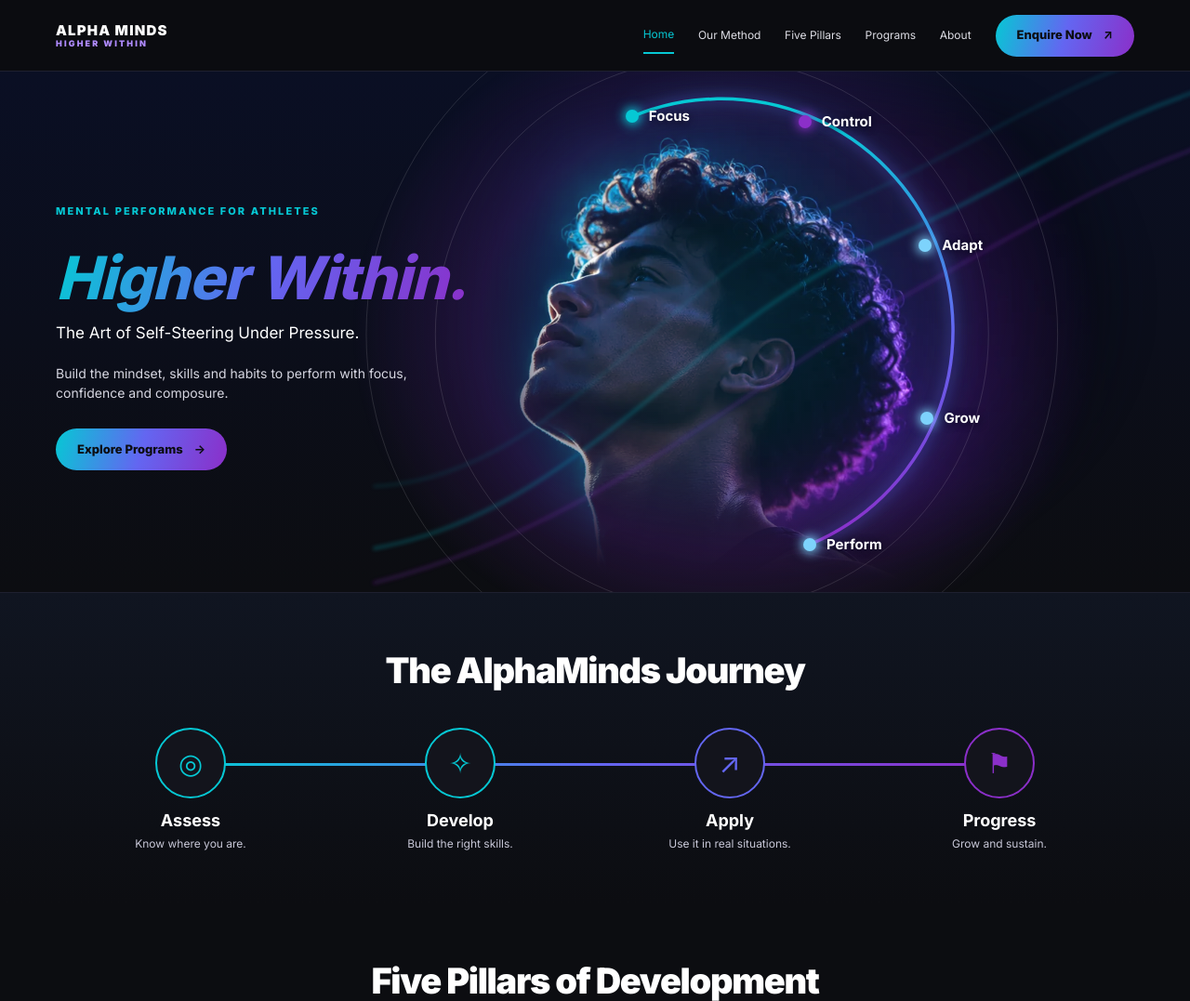
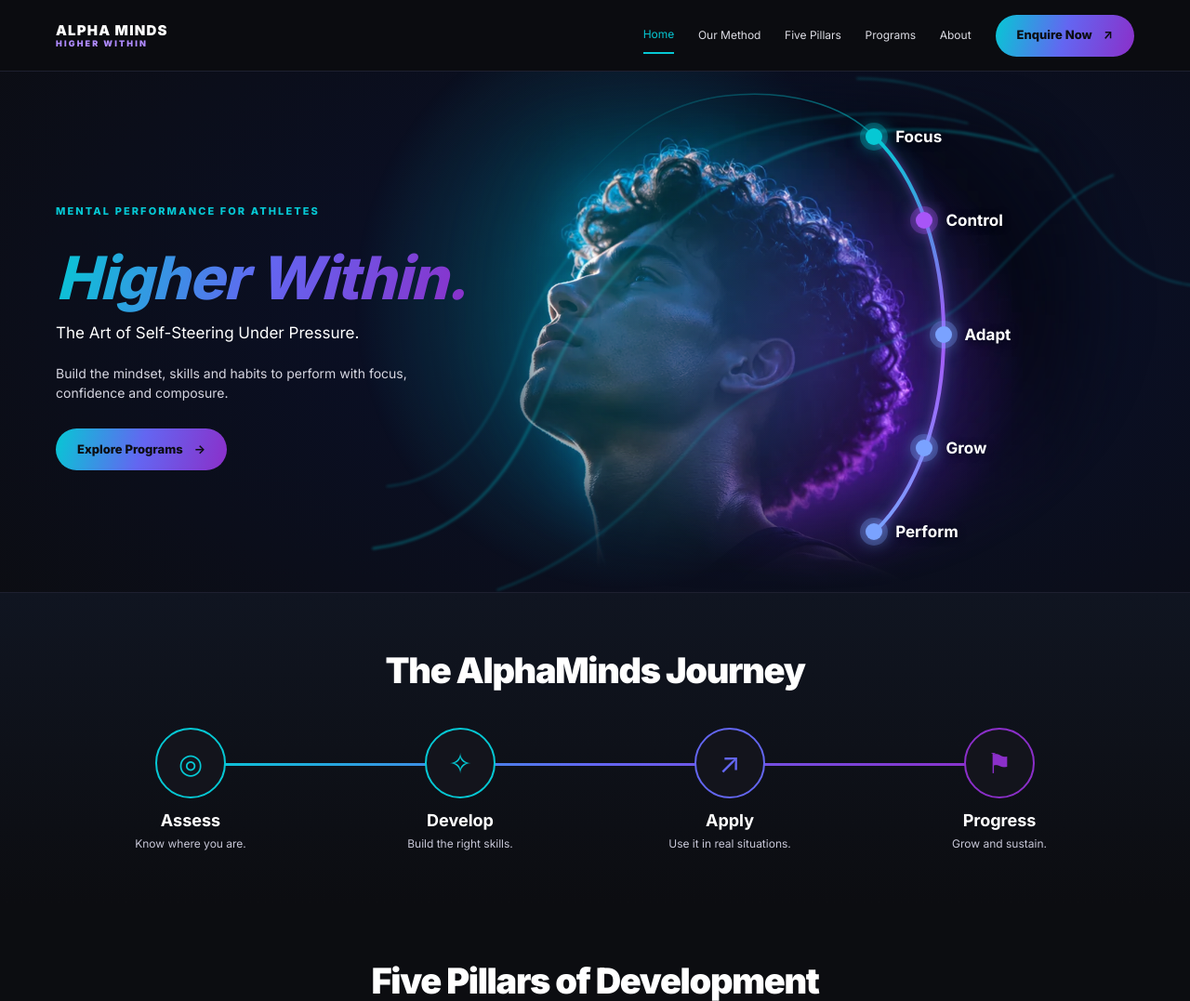
Before and after one commit to ajaypudiyokkada/alphaminds, a Django app: page / in a window 1280 px wide. Shown: the top 1077 px of the page at 93% size. Run offline with Django 5.2, Linux system fonts and the light colour scheme; parts of the project's set-up code (start-up, migrations or seed data) failed here and were passed over.

Commit message:
feat(landing): refine hero - right-hand arc with dot column, dual glows, curved swirls
Co-Authored-By: Claude Sonnet 5.5 <noreply@anthropic.com>

```diff
--- a/backend/core/static/landing/css/overrides.css
+++ b/backend/core/static/landing/css/overrides.css
@@ -7,7 +7,7 @@
 .hero {
   position: relative;
   min-height: 560px;
-  background: linear-gradient(180deg, #0a0f24 0%, #0c0d11 100%);
+  background: radial-gradient(ellipse 85% 95% at 62% 45%, #0a0f24 35%, #0c0d11 100%);
 }
 .hero-grid {
   display: block;
@@ -56,16 +56,16 @@
   isolation: isolate;
 }
 
-/* Soft glow behind the head: teal/blue core into violet at the edges. */
+/* Two large, soft glows (box is 160% x 150% of the stage, so no hard edges):
+   teal-cyan behind the face (left/front), violet behind the back of the head. */
 .hero-glow {
   position: absolute;
   inset: -25% -30% -25% -30%;
   background:
-    radial-gradient(ellipse 42% 58% at 44% 50%,
-      rgba(14, 79, 110, .45) 0%,
-      rgba(14, 79, 110, .30) 22%,
-      rgba(75, 29, 122, .35) 48%,
-      rgba(75, 29, 122, 0) 72%);
+    radial-gradient(ellipse 31% 53% at 35.6% 46%,
+      rgba(10, 165, 192, .40) 0%, rgba(10, 165, 192, .18) 40%, rgba(10, 165, 192, 0) 70%),
+    radial-gradient(ellipse 24% 43% at 51.3% 52.7%,
+      rgba(124, 58, 237, .35) 0%, rgba(124, 58, 237, .16) 42%, rgba(124, 58, 237, 0) 70%);
   z-index: 0;
 }
 
@@ -106,10 +106,11 @@
 }
 
 /* Arc + dots */
-.hero-arc {
-  z-index: 3;
-  filter: drop-shadow(0 0 7px rgba(99, 102, 241, .75)) drop-shadow(0 0 16px rgba(6, 200, 212, .35));
+.hero-arc { z-index: 3; }
+.hero-arc .arc-main {
+  filter: drop-shadow(0 0 6px rgba(168, 85, 247, .6)) drop-shadow(0 0 14px rgba(6, 200, 212, .35));
 }
+.hero-arc .arc-top { opacity: .9; }
 .hero-dots {
   position: absolute;
   inset: 0;
@@ -127,28 +128,29 @@
 }
 .hero-dots .dot i {
   position: absolute;
-  width: 14px;
-  height: 14px;
-  left: -7px;
-  top: -7px;
+  width: 18px;
+  height: 18px;
+  left: -9px;
+  top: -9px;
   border-radius: 50%;
-  background: var(--dot, #7dd3fc);
-  box-shadow: 0 0 12px 2px var(--dot, #7dd3fc);
+  background: rgb(var(--dot));
+  box-shadow: 0 0 0 6px rgba(var(--dot), .28), 0 0 18px 4px rgba(var(--dot), .45);
 }
 .hero-dots .dot span {
   position: absolute;
-  left: 18px;
+  left: 23px;            /* 9px dot radius + 14px gap */
   top: 0;
   transform: translateY(-50%);
   color: #fff;
-  font-size: 15px;
+  font-size: 17px;
   font-weight: 600;
+  line-height: 1;
   white-space: nowrap;
-  text-shadow: 0 1px 8px rgba(5, 8, 20, .8);
+  text-shadow: 0 1px 8px rgba(5, 8, 20, .85);
 }
-.dot-cyan   { --dot: #06c8d4; }
-.dot-violet { --dot: #8b2fc9; }
-.dot-blue   { --dot: #7dd3fc; }
+.dot-cyan   { --dot: 6, 200, 212; }
+.dot-violet { --dot: 168, 85, 247; }
+.dot-blue   { --dot: 122, 162, 255; }
 
 /* ── Narrower desktops / tablets: stage sized by width, centred vertically ── */
 @media (max-width: 1100px) {
@@ -187,6 +189,6 @@
     width: 100%;
     height: auto;
   }
-  .hero-dots .dot i { width: 10px; height: 10px; left: -5px; top: -5px; box-shadow: 0 0 8px 1px var(--dot); }
-  .hero-dots .dot span { left: 13px; font-size: 11px; }
+  .hero-dots .dot i { width: 11px; height: 11px; left: -5.5px; top: -5.5px; box-shadow: 0 0 0 3px rgba(var(--dot), .28), 0 0 10px 2px rgba(var(--dot), .45); }
+  .hero-dots .dot span { left: 14px; font-size: 12px; }
 }
--- a/backend/templates/landing/index.html
+++ b/backend/templates/landing/index.html
@@ -75,16 +75,13 @@
 
           <svg class="hero-fx" viewBox="0 100 1122 753" preserveAspectRatio="none" aria-hidden="true">
             <defs>
-              <filter id="fx-blur" x="-20%" y="-20%" width="140%" height="140%"><feGaussianBlur stdDeviation="3"/></filter>
+              <filter id="fx-blur" x="-20%" y="-20%" width="140%" height="140%"><feGaussianBlur stdDeviation="2.2"/></filter>
             </defs>
-            <g fill="none" filter="url(#fx-blur)" vector-effect="non-scaling-stroke">
-              <path d="M -60 790 C 230 740 400 470 650 360 S 980 170 1190 110" stroke="#06c8d4" stroke-opacity=".32" stroke-width="3" vector-effect="non-scaling-stroke"/>
-              <path d="M -60 840 C 260 760 470 560 700 430 S 1010 250 1190 190" stroke="#8b2fc9" stroke-opacity=".30" stroke-width="3" vector-effect="non-scaling-stroke"/>
-              <path d="M -60 700 C 200 690 360 400 600 300 S 920 110 1190 40" stroke="#06c8d4" stroke-opacity=".20" stroke-width="2" vector-effect="non-scaling-stroke"/>
-            </g>
-            <g fill="none" stroke="#fff" stroke-opacity=".12">
-              <circle cx="430" cy="480" r="400" vector-effect="non-scaling-stroke" stroke-width="1"/>
-              <circle cx="430" cy="480" r="500" vector-effect="non-scaling-stroke" stroke-width="1"/>
+            <g fill="none" stroke="#06c8d4" stroke-linecap="round" filter="url(#fx-blur)">
+              <path d="M -60 790 C 90 770 150 660 190 560 C 235 440 330 330 470 250 C 600 175 760 165 900 215" stroke-opacity=".42" stroke-width="2.2" vector-effect="non-scaling-stroke"/>
+              <path d="M -40 700 C 70 690 120 590 150 500 C 190 380 300 260 450 200 C 560 158 700 150 800 175" stroke-opacity=".30" stroke-width="1.6" vector-effect="non-scaling-stroke"/>
+              <path d="M 120 850 C 260 800 350 700 420 620 C 520 510 700 520 800 430 C 880 355 930 280 1010 250" stroke-opacity=".30" stroke-width="1.8" vector-effect="non-scaling-stroke"/>
+              <path d="M 640 110 C 760 110 880 170 940 260 C 1000 350 1040 400 1130 410" stroke-opacity=".34" stroke-width="1.6" vector-effect="non-scaling-stroke"/>
             </g>
           </svg>
 
@@ -95,22 +92,32 @@
 
           <svg class="hero-arc" viewBox="0 100 1122 753" preserveAspectRatio="none" aria-hidden="true">
             <defs>
-              <linearGradient id="arc-grad" gradientUnits="userSpaceOnUse" x1="0" y1="165" x2="0" y2="784">
+              <linearGradient id="arc-grad" gradientUnits="userSpaceOnUse" x1="0" y1="194" x2="0" y2="766">
                 <stop offset="0" stop-color="#06c8d4"/>
-                <stop offset=".5" stop-color="#6366f1"/>
-                <stop offset="1" stop-color="#8b2fc9"/>
+                <stop offset=".5" stop-color="#a855f7"/>
+                <stop offset="1" stop-color="#7aa2ff"/>
+              </linearGradient>
+              <linearGradient id="arc-faint" gradientUnits="userSpaceOnUse" x1="665" y1="0" x2="215" y2="0">
+                <stop offset="0" stop-color="#06c8d4" stop-opacity=".6"/>
+                <stop offset="1" stop-color="#06c8d4" stop-opacity="0"/>
               </linearGradient>
             </defs>
-            <path d="M 315 165 A 335 335 0 0 1 572 784" fill="none" stroke="url(#arc-grad)"
-                  stroke-width="3.5" stroke-linecap="round" vector-effect="non-scaling-stroke"/>
+            <!-- thin, fading cyan line over the top of the head -->
+            <path class="arc-top" d="M 665 194 C 620 148 540 125 450 135 S 300 190 215 290"
+                  fill="none" stroke="url(#arc-faint)" stroke-width="1.6" stroke-linecap="round"
+                  vector-effect="non-scaling-stroke"/>
+            <!-- bright right-hand arc carrying the five dots (1 o'clock to 5 o'clock) -->
+            <path class="arc-main" d="M 665 194 A 200 330 0 0 1 665 766"
+                  fill="none" stroke="url(#arc-grad)" stroke-width="4" stroke-linecap="round"
+                  vector-effect="non-scaling-stroke"/>
           </svg>
 
           <ul class="hero-dots">
-            <li class="dot dot-cyan" style="--x:315;--y:165"><i></i><span>Focus</span></li>
-            <li class="dot dot-violet" style="--x:565;--y:173"><i></i><span>Control</span></li>
-            <li class="dot dot-blue" style="--x:739;--y:352"><i></i><span>Adapt</span></li>
-            <li class="dot dot-blue" style="--x:742;--y:601"><i></i><span>Grow</span></li>
-            <li class="dot dot-blue" style="--x:572;--y:784"><i></i><span>Perform</span></li>
+            <li class="dot dot-cyan" style="--x:665;--y:194"><i></i><span>Focus</span></li>
+            <li class="dot dot-violet" style="--x:738;--y:315"><i></i><span>Control</span></li>
+            <li class="dot dot-blue" style="--x:765;--y:480"><i></i><span>Adapt</span></li>
+            <li class="dot dot-blue" style="--x:738;--y:645"><i></i><span>Grow</span></li>
+            <li class="dot dot-blue" style="--x:665;--y:766"><i></i><span>Perform</span></li>
           </ul>
         </div>
       </div>
```
Also changed, not shown: 2 other files.
